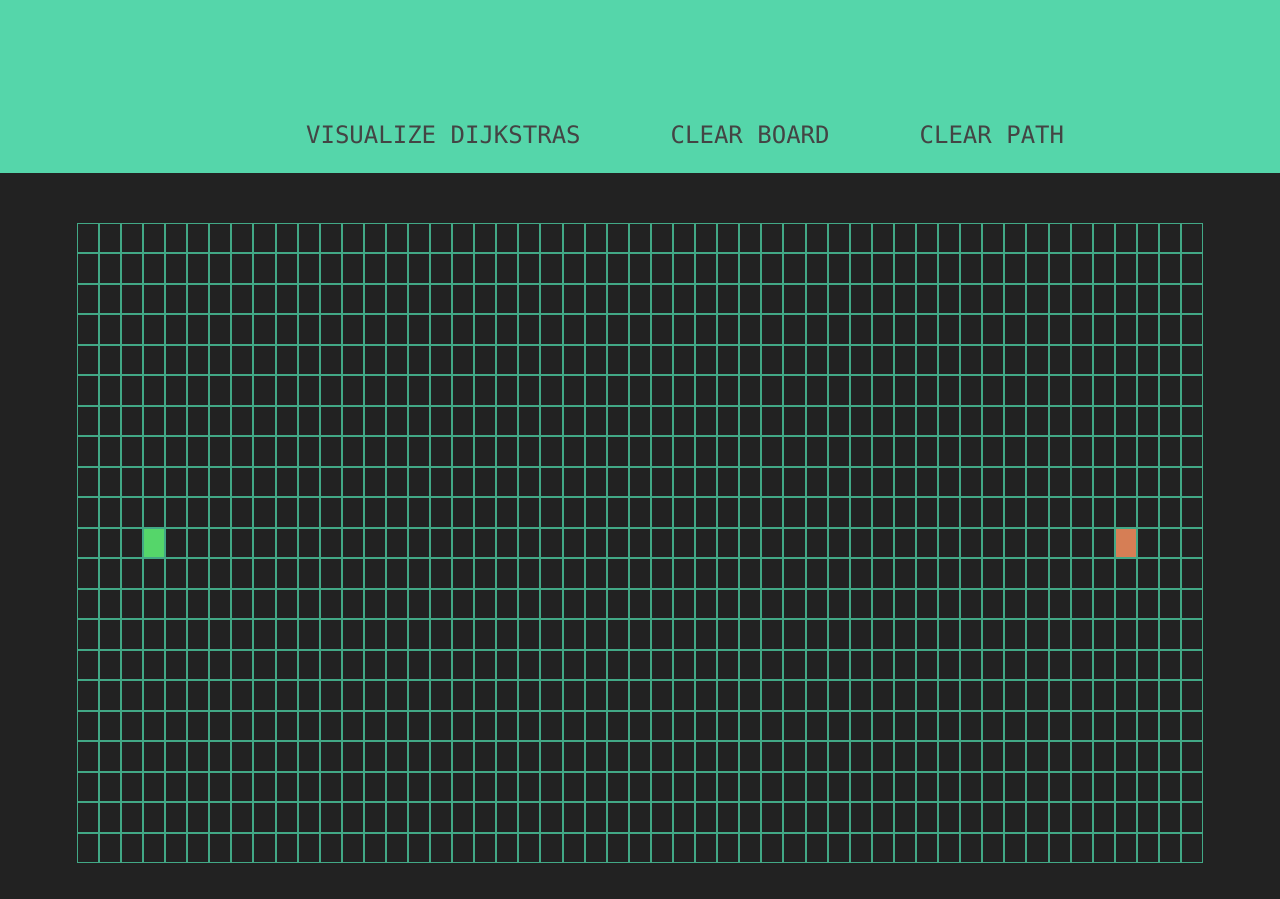
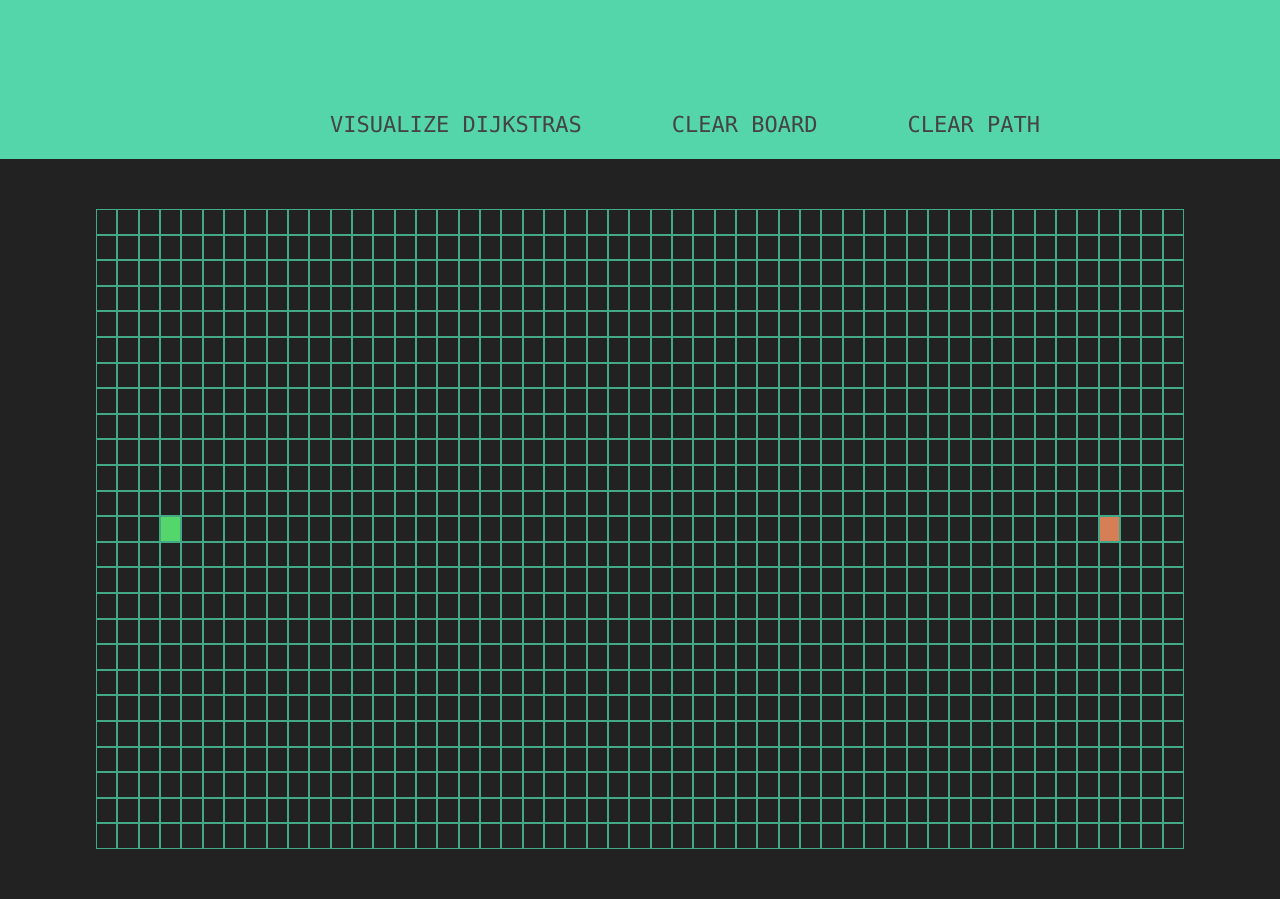
Before and after one commit to ynissar/pathfindingVisualizer, a React (Create React App) app in the folder visualizer/: page / in a window 1280 px wide. Shown: the part 289-1188 px from the top of the page. Before the commit the page ends 1152 px from the top, so only its background shows below. Built offline with nearby package versions, Linux system fonts and the light colour scheme.

Commit message:
Added comments to all pages

```diff
--- a/visualizer/src/PathVisualizer/Algorithms/general.js
+++ b/visualizer/src/PathVisualizer/Algorithms/general.js
@@ -14,6 +14,7 @@ export function getUnvisitedNeighbours(node, grid) {
   if (column > 0) {
     neighbours.push(grid[row][column - 1]);
   }
+  // Filters all of the neighoubrs that have already been visited or are walls out
   return neighbours.filter(
     (neighbour) => !neighbour.isVisited && !neighbour.isWall
   );
@@ -23,6 +24,7 @@ export function getUnvisitedNeighbours(node, grid) {
 export function getAllNodes(grid) {
   const nodes = [];
 
+  // nested for loop used to push all of the nodes into the nodes array
   for (const row of grid) {
     for (const node of row) {
       nodes.push(node);
--- a/visualizer/src/PathVisualizer/Algorithms/pathfinding/BFS.js
+++ b/visualizer/src/PathVisualizer/Algorithms/pathfinding/BFS.js
@@ -1,6 +1,9 @@
 import { getUnvisitedNeighbours } from "../general";
 
+// Breadth first search algorithm
+// Returns all of the nodes visited by the algorithm in order
 export function BFS(grid, startNode, endNode) {
+  // Returns if there is no start node, end node or if they are the same node
   if (!startNode || !endNode || startNode == endNode) {
     return false;
   }
@@ -11,16 +14,19 @@ export function BFS(grid, startNode, endNode) {
   startNode.isVisited = true;
   visitedNodesInOrder.push(startNode);
 
+  // while there are nodes left on the grid
   while (nodeQueue.length !== 0) {
     let currentNode = nodeQueue.shift();
     visitedNodesInOrder.push(currentNode);
 
+    // If the current node being visited is the end node, return visitedNodesInOrder
     if (currentNode == endNode) {
       return visitedNodesInOrder;
     }
 
     let currentUnvisitedAdjacent = getUnvisitedNeighbours(currentNode, grid);
 
+    // Pushes adjacent nodes into the nodeQueue
     for (const adjacentNode of currentUnvisitedAdjacent) {
       adjacentNode.previousNode = currentNode;
       adjacentNode.isVisited = true;
--- a/visualizer/src/PathVisualizer/Algorithms/pathfinding/custom.js
+++ b/visualizer/src/PathVisualizer/Algorithms/pathfinding/custom.js
@@ -1,6 +1,8 @@
 import { getUnvisitedNeighbours, getAllNodes } from "../general";
 
-export function Astar(grid, startNode, endNode) {
+// IGNORE
+// Making my own search algorithm
+export function custom(grid, startNode, endNode) {
   if (!startNode || !endNode || startNode == endNode) {
     return false;
   }
--- a/visualizer/src/PathVisualizer/Algorithms/pathfinding/dijkstra.js
+++ b/visualizer/src/PathVisualizer/Algorithms/pathfinding/dijkstra.js
@@ -1,7 +1,7 @@
 import { getUnvisitedNeighbours, getAllNodes } from "../general";
 
 export function dijkstra(grid, startNode, endNode) {
-  // for edge case where there is no startNode or endNode or both are the same node
+  // Returns if there is no start node, end node or if they are the same node
   if (!startNode || !endNode || startNode == endNode) {
     return false;
   }
@@ -53,7 +53,7 @@ export function getNodesInShortestPathOrder(endNode) {
   const nodesInShortestPathOrder = [];
 
   let currentNode = endNode;
-
+  // loops until there aren't anymore previous nodes
   while (currentNode !== null) {
     nodesInShortestPathOrder.unshift(currentNode);
     currentNode = currentNode.previousNode;
--- a/visualizer/src/PathVisualizer/Header.css
+++ b/visualizer/src/PathVisualizer/Header.css
@@ -41,7 +41,7 @@ nav p {
   color: #444;
   text-decoration: none;
   text-transform: uppercase;
-  font-size: 24px;
+  font-size: 22px;
   font-family: "Lucida Console", "Courier New", monospace;
   cursor: pointer;
 }
--- a/visualizer/src/PathVisualizer/Node/Node.jsx
+++ b/visualizer/src/PathVisualizer/Node/Node.jsx
@@ -12,7 +12,7 @@ class Node extends Component {
   // Should component update lifecycle method
   // Checks whether certain properties affecting the styling of the node have changed
   // If yes, then update the individual component
-  shouldComponentUpdate(nextProps, nextState) {
+  shouldComponentUpdate(nextProps) {
     if (
       this.props.isChecked === nextProps.isChecked &&
       this.props.isWall === nextProps.isWall &&
@@ -25,7 +25,7 @@ class Node extends Component {
     return true;
   }
   // Render()
-  // Puts node into the DOM, adds additional class depending on if it is the end or start
+  // Puts node into the DOM
   render() {
     const {
       row,
@@ -34,12 +34,10 @@ class Node extends Component {
       isStart,
       isChecked,
       isShortest,
-      fcost,
       isWall,
       onMouseDown,
       onMouseEnter,
       onMouseUp,
-      reference,
     } = this.props;
 
     // adds additional class based on what type of node it is
@@ -58,7 +56,6 @@ class Node extends Component {
     //returns a node containing mouse down, mouse enter, and mouse up from the parent PathVisualizer component
     return (
       <div
-        ref={reference}
         id={`node-${row}-${column}`}
         className={`node ${endOrStartClass}`}
         onMouseDown={() => onMouseDown(row, column)}
--- a/visualizer/src/PathVisualizer/PathVisualizer.css
+++ b/visualizer/src/PathVisualizer/PathVisualizer.css
@@ -1,9 +1,10 @@
 .grid {
   display: inline-grid;
-  grid-template-rows: repeat(21, auto);
+  grid-template-rows: repeat(25, auto);
   grid-template-columns: repeat(51, auto);
 
   height: 80vh;
-  width: 88vw;
+  width: 85vw;
   margin-top: 50px;
+  margin-bottom: 50px;
 }
--- a/visualizer/src/PathVisualizer/PathVisualizer.jsx
+++ b/visualizer/src/PathVisualizer/PathVisualizer.jsx
@@ -7,32 +7,36 @@ import {
 } from "./Algorithms/pathfinding/dijkstra";
 import { DFS } from "./Algorithms/pathfinding/DFS";
 import { BFS } from "./Algorithms/pathfinding/BFS";
-import { A } from "./Algorithms/pathfinding/A";
+import { Astar } from "./Algorithms/pathfinding/A";
 import Header from "./Header";
 
-// Constants for start node, end node, # of rows and # of columns
-const GRID_ROWS = 21;
+// Constants for number of grid rows and columns
+const GRID_ROWS = 25;
 const GRID_COLUMNS = 51;
-let startNodeRow = 10;
+
+// Values determining the start and end nodes's row and column
+let startNodeRow = 12;
 let startNodeColumn = 3;
-let endNodeRow = 10;
+let endNodeRow = 12;
 let endNodeColumn = 47;
 
 // Toggle whether a start or end nodes needs to be placed
 let isThereStart = true;
 let isThereEnd = true;
 
+// PathVisualizer Constructor
+// Creates page for pathVisualizer and centers around grid in state which visualizes the path
 class PathVisualizer extends Component {
   // Constructor
   constructor(props) {
     super(props);
 
     this.state = {
-      grid: createGrid(),
+      grid: createGrid(), // default grid state is an empty grid with a start and end node
       mouseIsPressed: false,
     };
 
-    // function binding
+    // function bindings
     this.handleMouseDown = this.handleMouseDown.bind(this);
     this.handleMouseUp = this.handleMouseUp.bind(this);
     this.handleMouseEnter = this.handleMouseEnter.bind(this);
@@ -44,203 +48,14 @@ class PathVisualizer extends Component {
     this.clearPath = this.clearPath.bind(this);
   }
 
-  // Mouse down method
-  // Toggles walls on or off
-  // Toggles start or end node placement if necessary
-  handleMouseDown(row, column) {
-    const newGrid = this.state.grid;
-    if (
-      !newGrid[row][column].isStart &&
-      !newGrid[row][column].isEnd &&
-      isThereStart &&
-      isThereEnd
-    ) {
-      newGrid[row][column].isWall = !newGrid[row][column].isWall; // Changes it to whatever is the opposite of isWall
-      this.setState({ grid: newGrid, mouseIsPressed: true });
-    } else if (newGrid[row][column].isStart) {
-      newGrid[row][column].isStart = !newGrid[row][column].isStart;
-      isThereStart = false;
-      this.setState({ grid: newGrid, mouseIsPressed: false });
-      return;
-    } else if (newGrid[row][column].isEnd) {
-      newGrid[row][column].isEnd = !newGrid[row][column].isEnd;
-      isThereEnd = false;
-      this.setState({ grid: newGrid, mouseIsPressed: false });
-      return;
-    } else if (isThereStart == false) {
-      newGrid[row][column].isStart = !newGrid[row][column].isStart;
-      startNodeRow = row;
-      startNodeColumn = column;
-      isThereStart = true;
-      this.setState({ grid: newGrid, mouseIsPressed: false });
-      return;
-    } else if (isThereEnd == false) {
-      newGrid[row][column].isEnd = !newGrid[row][column].isEnd;
-      isThereEnd = true;
-      endNodeRow = row;
-      endNodeColumn = column;
-      this.setState({ grid: newGrid, mouseIsPressed: false });
-      return;
-    }
-    this.setState({ grid: newGrid, mouseIsPressed: true });
-  }
-
-  // Mouse enter function
-  // used to check whether the mouse is currently pressed, if it is, then toggle wall on/off
-  handleMouseEnter(row, column) {
-    console.log(`mouse enter at ${row} ${column}`);
-    console.log(this.state.mouseIsPressed);
-    if (this.state.mouseIsPressed == false) {
-      return;
-    }
-
-    const newGrid = this.state.grid;
-    newGrid[row][column].isWall = !newGrid[row][column].isWall; // Changes it to whatever is the opposite of isWall
-    this.setState({ grid: newGrid });
-  }
-
-  // Mouse up function
-  // If the mouse goes up, then the mouse is no longer pressed in state
-  handleMouseUp(row, column) {
-    console.log(`mouse up`);
-    this.setState({ mouseIsPressed: false });
-  }
-
-  // Animate visited function
-  // Animates the nodes that are visited by the given pathfinding algorithm
-  animateVisited(visitedNodesInOrder) {
-    for (let i = 0; i < visitedNodesInOrder.length; i++) {
-      setTimeout(() => {
-        const node = visitedNodesInOrder[i];
-        node.isChecked = true;
-        const newGrid = this.state.grid.slice();
-        newGrid[node.row][node.column] = node;
-        this.setState({ grid: newGrid });
-      }, 20 * i);
-    }
-  }
-
-  // Animate shortest path function
-  // Animates the nodes that are given as shortest path nodes
-  animateShortest(shortestPath) {
-    for (let i = 0; i < shortestPath.length; i++) {
-      setTimeout(() => {
-        const node = shortestPath[i];
-        node.isShortest = true;
-        const newGrid = this.state.grid.slice();
-        newGrid[node.row][node.column] = node;
-        this.setState({ grid: newGrid });
-      }, 20 * i);
-    }
-  }
-
-  // visualize dijkstras algorithm function
-  // Visualizes the dijkstras algorithm by apply functions to receive the nodes visited and the shortest path
-  visualizeDijkstra() {
-    const grid = this.state.grid;
-
-    const startNode = grid[startNodeRow][startNodeColumn];
-    const endNode = grid[endNodeRow][endNodeColumn];
-
-    const visitedNodesInOrder = dijkstra(grid, startNode, endNode);
-    const shortestPath = getNodesInShortestPathOrder(endNode);
-    console.log(visitedNodesInOrder);
-    console.log(shortestPath);
-    this.animateVisited(visitedNodesInOrder);
-    this.animateShortest(shortestPath);
-  }
-
-  // visualize DFS algorithm function
-  // Visualizes the DFS algorithm by apply functions to receive the nodes visited and the shortest path
-  visualizeDFS() {
-    const { grid } = this.state;
-
-    const startNode = grid[startNodeRow][startNodeColumn];
-    const endNode = grid[endNodeRow][endNodeColumn];
-
-    const visitedNodesInOrder = DFS(grid, startNode, endNode);
-
-    console.log(visitedNodesInOrder);
-    this.animateVisited(visitedNodesInOrder);
-    this.animateShortest(visitedNodesInOrder);
-  }
-
-  // visualize A* algorithm function
-  // Visualizes the A* algorithm by apply functions to receive the nodes visited and the shortest path
-  visualizeAstar() {
-    const { grid } = this.state;
-
-    const startNode = grid[startNodeRow][startNodeColumn];
-    const endNode = grid[endNodeRow][endNodeColumn];
-
-    const visitedNodesInOrder = A(grid, startNode, endNode);
-
-    console.log(visitedNodesInOrder);
-    const shortestPath = getNodesInShortestPathOrder(endNode);
-    console.log(shortestPath);
-    console.log(visitedNodesInOrder);
-    this.animateVisited(visitedNodesInOrder);
-    this.animateShortest(shortestPath);
-  }
-
-  // visualize BFS algorithm function
-  // Visualizes the dijkstras algorithm by apply functions to receive the nodes visited and the shortest path
-  visualizeBFS() {
-    const { grid } = this.state;
-
-    const startNode = grid[startNodeRow][startNodeColumn];
-    const endNode = grid[endNodeRow][endNodeColumn];
-
-    const visitedNodesInOrder = BFS(grid, startNode, endNode);
-
-    console.log(visitedNodesInOrder);
-    const shortestPath = getNodesInShortestPathOrder(endNode);
-    console.log(shortestPath);
-    console.log(visitedNodesInOrder);
-    this.animateVisited(visitedNodesInOrder);
-    this.animateShortest(shortestPath);
-  }
-
-  // Clear board function
-  // Resets grid to its original state
-  clearBoard() {
-    let grid = createGrid();
-
-    this.setState({ grid: grid });
-  }
-
-  // Clear path function
-  // resets majority of the qualities of the grid in state, leaving the walls, start, and end nodes
-  clearPath() {
-    let { grid } = this.state;
-
-    grid.map((row, rowIndex) =>
-      row.map((node, index) => {
-        node.isChecked = false;
-        node.isVisited = false;
-        node.previousNode = null;
-        node.distance = Infinity;
-        node.distanceToEnd = Infinity;
-        node.fcost = Infinity;
-        node.isShortest = false;
-      })
-    );
-
-    this.setState({ grid: grid });
-  }
-
-  // TODO
-  // RECURSIVE DIVISION MAZE GENERATION
-  recursiveDivision() {}
-
   // Render(), mounts to DOM
   // Renders a <Node /> for each item in grid
   render() {
     const { grid } = this.state;
-    console.log("render");
 
     return (
       <div>
+        {/* Header component creating header */}
         <Header
           visualizeAstar={this.visualizeAstar}
           visualizeDFS={this.visualizeDFS}
@@ -268,8 +83,7 @@ class PathVisualizer extends Component {
                   previousNode,
                   isChecked,
                   isShortest,
-                  reference,
-                } = node;
+                } = node; // node from grid
                 return (
                   <Node
                     key={nodeIndex}
@@ -288,7 +102,6 @@ class PathVisualizer extends Component {
                     onMouseDown={this.handleMouseDown}
                     onMouseEnter={this.handleMouseEnter}
                     onMouseUp={this.handleMouseUp}
-                    ref={reference}
                   ></Node>
                 );
               });
@@ -298,6 +111,197 @@ class PathVisualizer extends Component {
       </div>
     );
   }
+
+  // Mouse down method
+  // Toggles walls on or off
+  // Toggles start or end node placement if necessary
+  handleMouseDown(row, column) {
+    const newGrid = this.state.grid;
+    // If the node is not the start node or end node and there already is a start node and end node on the grid
+    if (
+      !newGrid[row][column].isStart &&
+      !newGrid[row][column].isEnd &&
+      isThereStart &&
+      isThereEnd
+    ) {
+      newGrid[row][column].isWall = !newGrid[row][column].isWall; // Changes it to the is the opposite of isWall for the node
+      this.setState({ grid: newGrid, mouseIsPressed: true }); // updates grid in state
+    }
+    // if the node is the start node
+    else if (newGrid[row][column].isStart) {
+      newGrid[row][column].isStart = !newGrid[row][column].isStart; // makes the node not the start node
+      isThereStart = false; // Sets that there is not a start node
+      this.setState({ grid: newGrid, mouseIsPressed: false }); // updates grid in state
+      return;
+    }
+    // if the node is the end node
+    else if (newGrid[row][column].isEnd) {
+      newGrid[row][column].isEnd = !newGrid[row][column].isEnd; // makes the node not the end node
+      isThereEnd = false; // Sets that there is not an end node
+      this.setState({ grid: newGrid, mouseIsPressed: false }); // updates grid in state
+      return;
+    }
+    // If there is not a start node at the moment
+    else if (isThereStart === false) {
+      newGrid[row][column].isStart = !newGrid[row][column].isStart; // makes the node the start node
+      startNodeRow = row;
+      startNodeColumn = column;
+      isThereStart = true; // sets that there is a start node
+      this.setState({ grid: newGrid, mouseIsPressed: false }); // updates grid in state
+      return;
+    }
+    // If there is not an end node at the moment
+    else if (isThereEnd === false) {
+      newGrid[row][column].isEnd = !newGrid[row][column].isEnd; // makes the node the end node
+      isThereEnd = true;
+      endNodeRow = row;
+      endNodeColumn = column; // sets that there is an end node
+      this.setState({ grid: newGrid, mouseIsPressed: false }); // updates grid in state
+      return;
+    }
+  }
+
+  // Mouse enter function
+  // used to check whether the mouse is currently pressed, if it is, then toggle wall on/off
+  handleMouseEnter(row, column) {
+    if (this.state.mouseIsPressed === false) {
+      // if the mouse is not currently pressed, then return
+      return;
+    }
+
+    const newGrid = this.state.grid;
+    newGrid[row][column].isWall = !newGrid[row][column].isWall; // Changes it to the is the opposite of isWall for the node
+    this.setState({ grid: newGrid });
+  }
+
+  // Mouse up function
+  // If the mouse goes up, then the mouse is no longer pressed in state
+  handleMouseUp(row, column) {
+    this.setState({ mouseIsPressed: false }); // Sets that the mouse is no longer pressed
+  }
+
+  // Animate visited function
+  // Animates the nodes that are visited by the given pathfinding algorithm
+  animateVisited(visitedNodesInOrder) {
+    for (let i = 0; i < visitedNodesInOrder.length; i++) {
+      // timeout function set to update whether the node has been checked (visualized) and updates state
+      setTimeout(() => {
+        const node = visitedNodesInOrder[i];
+        node.isChecked = true;
+        const newGrid = this.state.grid.slice();
+        newGrid[node.row][node.column] = node;
+        this.setState({ grid: newGrid });
+      }, 20 * i);
+    }
+  }
+
+  // Animate shortest path function
+  // Animates the nodes that are given as shortest path nodes
+  animateShortest(shortestPath) {
+    for (let i = 0; i < shortestPath.length; i++) {
+      // timeout function set to update whether the node is a part of the shortest path and then visualizes it
+      setTimeout(() => {
+        const node = shortestPath[i];
+        node.isShortest = true;
+        const newGrid = this.state.grid.slice();
+        newGrid[node.row][node.column] = node;
+        this.setState({ grid: newGrid });
+      }, 20 * i);
+    }
+  }
+
+  // visualize dijkstras algorithm function
+  // Visualizes the dijkstras algorithm by apply functions to receive the nodes visited and the shortest path
+  visualizeDijkstra() {
+    const { grid } = this.state;
+
+    const startNode = grid[startNodeRow][startNodeColumn];
+    const endNode = grid[endNodeRow][endNodeColumn];
+
+    const visitedNodesInOrder = dijkstra(grid, startNode, endNode);
+    const shortestPath = getNodesInShortestPathOrder(endNode);
+
+    this.animateVisited(visitedNodesInOrder);
+    this.animateShortest(shortestPath);
+  }
+
+  // visualize DFS algorithm function
+  // Visualizes the DFS algorithm by apply functions to receive the nodes visited and the shortest path
+  visualizeDFS() {
+    const { grid } = this.state;
+
+    const startNode = grid[startNodeRow][startNodeColumn];
+    const endNode = grid[endNodeRow][endNodeColumn];
+
+    const visitedNodesInOrder = DFS(grid, startNode, endNode);
+
+    this.animateVisited(visitedNodesInOrder);
+    this.animateShortest(visitedNodesInOrder);
+  }
+
+  // visualize A* algorithm function
+  // Visualizes the A* algorithm by apply functions to receive the nodes visited and the shortest path
+  visualizeAstar() {
+    const { grid } = this.state;
+
+    const startNode = grid[startNodeRow][startNodeColumn];
+    const endNode = grid[endNodeRow][endNodeColumn];
+
+    const visitedNodesInOrder = Astar(grid, startNode, endNode);
+
+    const shortestPath = getNodesInShortestPathOrder(endNode);
+
+    this.animateVisited(visitedNodesInOrder);
+    this.animateShortest(shortestPath);
+  }
+
+  // visualize BFS algorithm function
+  // Visualizes the dijkstras algorithm by apply functions to receive the nodes visited and the shortest path
+  visualizeBFS() {
+    const { grid } = this.state;
+
+    const startNode = grid[startNodeRow][startNodeColumn];
+    const endNode = grid[endNodeRow][endNodeColumn];
+
+    const visitedNodesInOrder = BFS(grid, startNode, endNode);
+
+    const shortestPath = getNodesInShortestPathOrder(endNode);
+
+    this.animateVisited(visitedNodesInOrder);
+    this.animateShortest(shortestPath);
+  }
+
+  // Clear board function
+  // Resets grid to its original state
+  clearBoard() {
+    let cleanGrid = createGrid();
+
+    this.setState({ grid: cleanGrid });
+  }
+
+  // Clear path function
+  // resets majority of the qualities of the grid in state, leaving the walls, start, and end nodes
+  clearPath() {
+    let { grid } = this.state;
+
+    grid.map((row) =>
+      row.map((node) => {
+        node.isChecked = false;
+        node.isVisited = false;
+        node.previousNode = null;
+        node.distance = Infinity;
+        node.distanceToEnd = Infinity;
+        node.fcost = Infinity;
+        node.isShortest = false;
+      })
+    );
+
+    this.setState({ grid: grid });
+  }
+
+  // TODO
+  // RECURSIVE DIVISION MAZE GENERATION
+  recursiveDivision() {}
 }
 
 // creates grid including all nodes
@@ -322,17 +326,16 @@ function createNode(row, column) {
   const node = {
     row,
     column,
-    isStart: row == startNodeRow && column == startNodeColumn,
-    isEnd: row == endNodeRow && column == endNodeColumn,
-    distance: Infinity,
-    distanceToEnd: Infinity,
-    fcost: Infinity,
-    isVisited: false,
+    isStart: row === startNodeRow && column === startNodeColumn,
+    isEnd: row === endNodeRow && column === endNodeColumn,
+    distance: Infinity, // distance of path from start node. Used in Djikstra's and A*
+    distanceToEnd: Infinity, // distance of path from end node. Used in A*
+    fcost: Infinity, // distance from start plus distance to end node. Used in A*
+    isVisited: false, // Whether the node has been visited. Used in all algorithms
     isWall: false,
     previousNode: null,
-    isChecked: false,
-    isShortest: false,
-    reference: React.createRef(),
+    isChecked: false, // Whether the node has been visualized
+    isShortest: false, // Whether the node has been visualized as a shortest node
   };
 
   return node;
```
Also changed, not shown: visualizer/src/PathVisualizer/Algorithms/pathfinding/A.js (+16 -3 lines), visualizer/src/PathVisualizer/Algorithms/pathfinding/DFS.js (+11 -5 lines), visualizer/src/PathVisualizer/Node/Node.css (+4 -5 lines), visualizer/src/PathVisualizer/logo.png, 1 other file (tests, documents, lock files or other folders).
